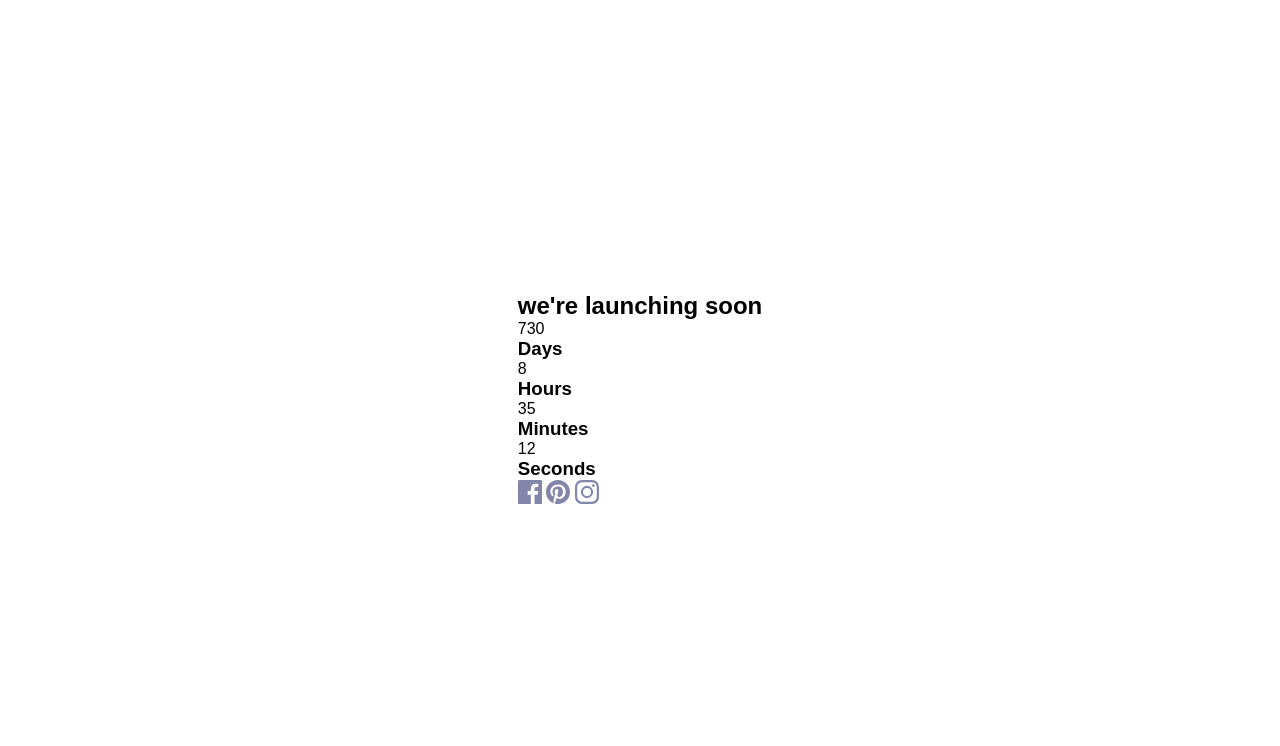
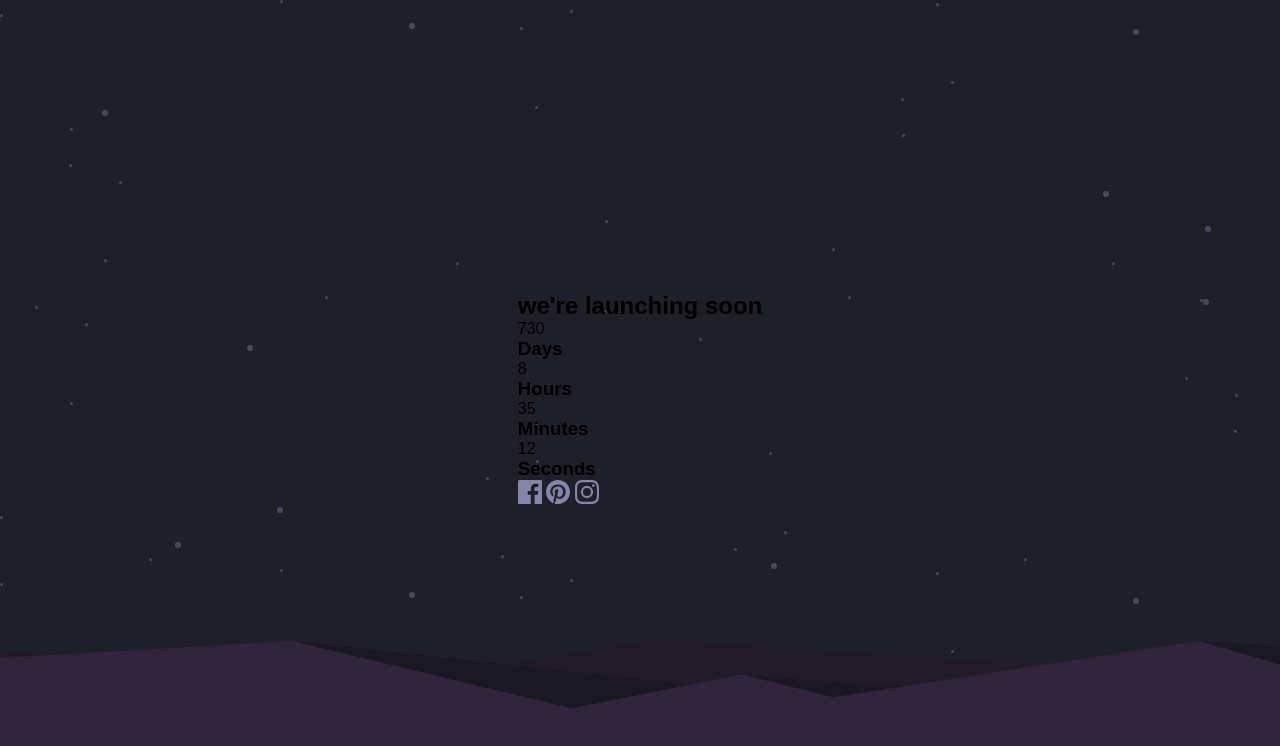
Before and after one commit to Marcraphael12/Launch-countdown-timer, a React (Create React App) app: page / in a window 1280 px wide. Shown: the top 746 px of the page. Built offline with nearby package versions, Linux system fonts and the light colour scheme.

Commit message:
App: add backgrounds

```diff
--- a/src/App.scss
+++ b/src/App.scss
@@ -15,15 +15,17 @@ $Soft-red: hsl(345, 95%, 68%);
 $White: hsl(0, 0%, 100%);
 $Dark-desaturated-blue: hsl(236, 21%, 26%);
 $Very-dark-blue: hsl(235, 16%, 14%);
-$Very-dark-blue: hsl(234, 17%, 12%);
+$Very-dark-blue1: hsl(234, 17%, 12%);
 
 body {
   width: 100%;
   height: 100vh;
+  background-color: $Very-dark-blue;
 
   #root {
     width: 100%;
     height: 100%;
+    background-image: url(./images/bg-stars.svg);
 
     .App {
       width: 100%;
@@ -31,6 +33,10 @@ body {
       display: flex;
       justify-content: center;
       align-items: center;
+      background-image: url(./images/pattern-hills.svg);
+      background-repeat: no-repeat;
+      background-size: 200% 20%;
+      background-position: bottom right;
     }
   }
 }
```
